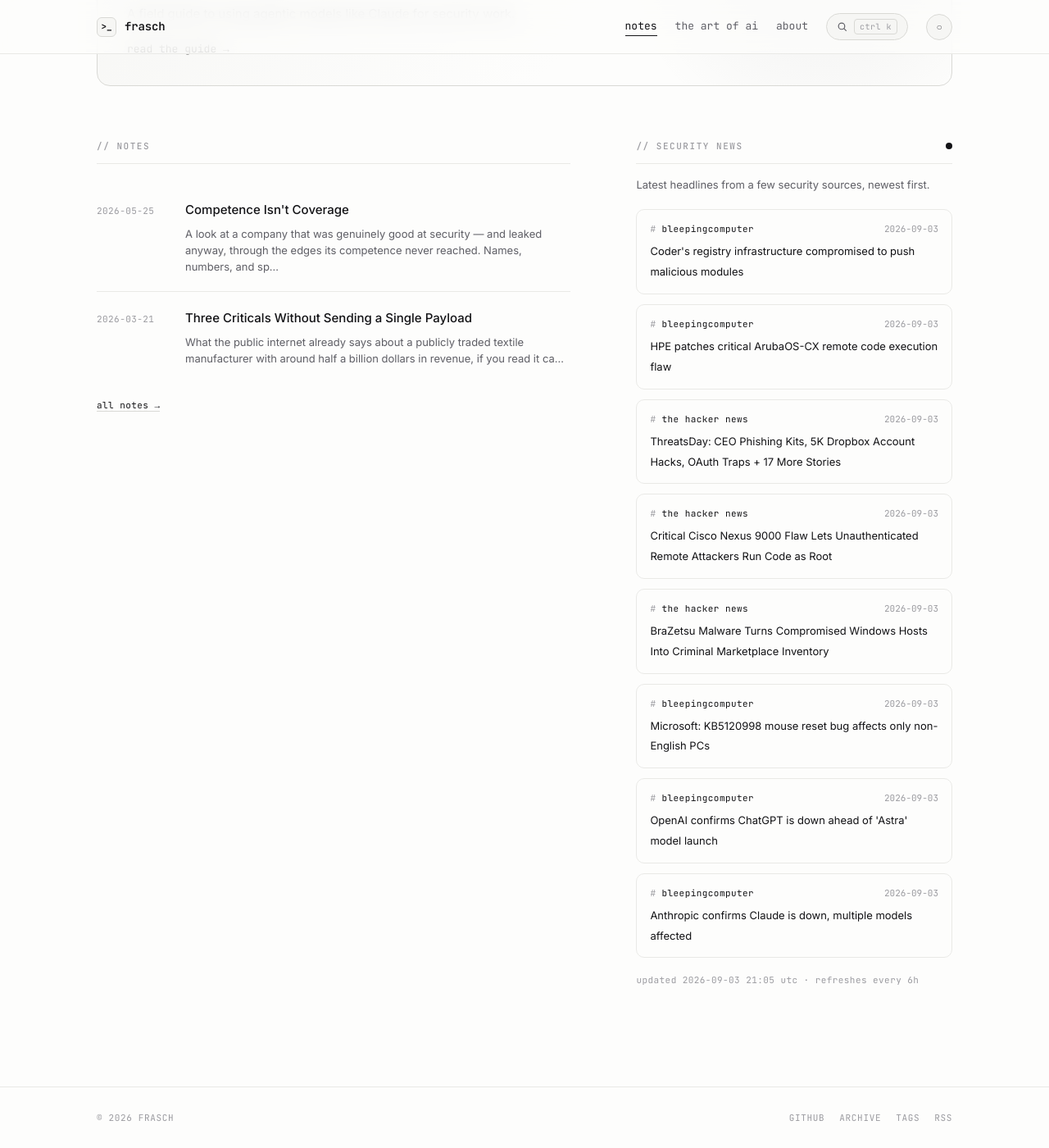
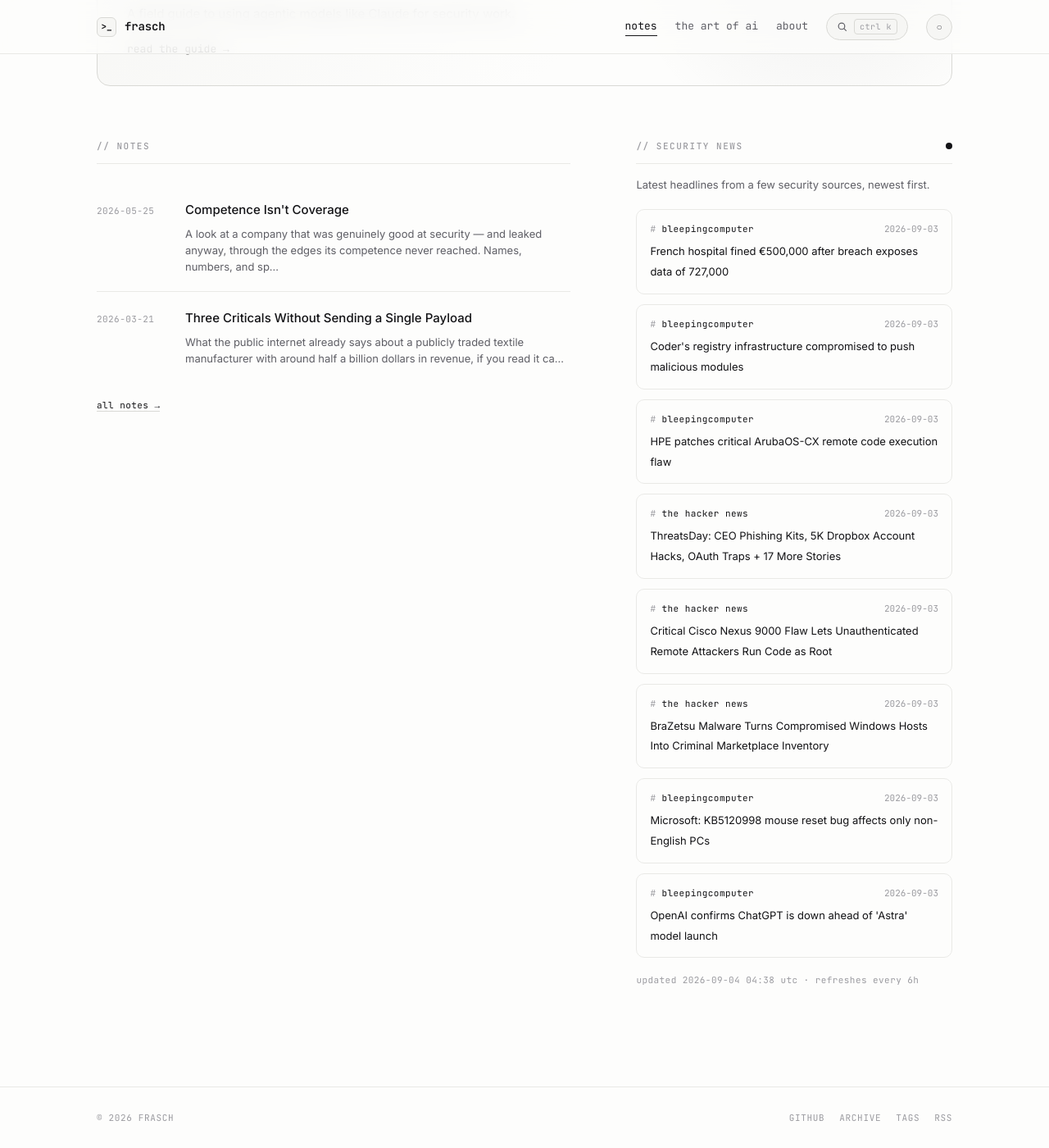
Before and after one commit to whoisfrasch/frasch, a Jekyll site: the page built from index.html, in a window 1280 px wide and 1400 px high, scrolled down 615 px. Shown: the whole window at 82% size. Built offline with Jekyll 4.4.1, drawn with Linux system fonts in a browser that asks for light colours.

Commit message:
Refresh security news feed

```diff
--- a/_data/news.json
+++ b/_data/news.json
@@ -1,6 +1,12 @@
 {
-  "updated": "2026-09-03T21:05:26Z",
+  "updated": "2026-09-04T04:38:54Z",
   "items": [
+    {
+      "source": "bleepingcomputer",
+      "title": "French hospital fined €500,000 after breach exposes data of 727,000",
+      "link": "https://www.bleepingcomputer.com/news/security/french-hospital-fined-500-000-after-breach-exposes-data-of-727-000/",
+      "date": "2026-09-03T22:01:37Z"
+    },
     {
       "source": "bleepingcomputer",
       "title": "Coder's registry infrastructure compromised to push malicious modules",
@@ -42,12 +48,6 @@
       "title": "OpenAI confirms ChatGPT is down ahead of 'Astra' model launch",
       "link": "https://www.bleepingcomputer.com/news/artificial-intelligence/openai-confirms-chatgpt-is-down-ahead-of-astra-model-launch/",
       "date": "2026-09-03T15:13:29Z"
-    },
-    {
-      "source": "bleepingcomputer",
-      "title": "Anthropic confirms Claude is down, multiple models affected",
-      "link": "https://www.bleepingcomputer.com/news/artificial-intelligence/anthropic-confirms-claude-is-down-multiple-models-affected/",
-      "date": "2026-09-03T15:02:52Z"
     }
   ]
 }
```
